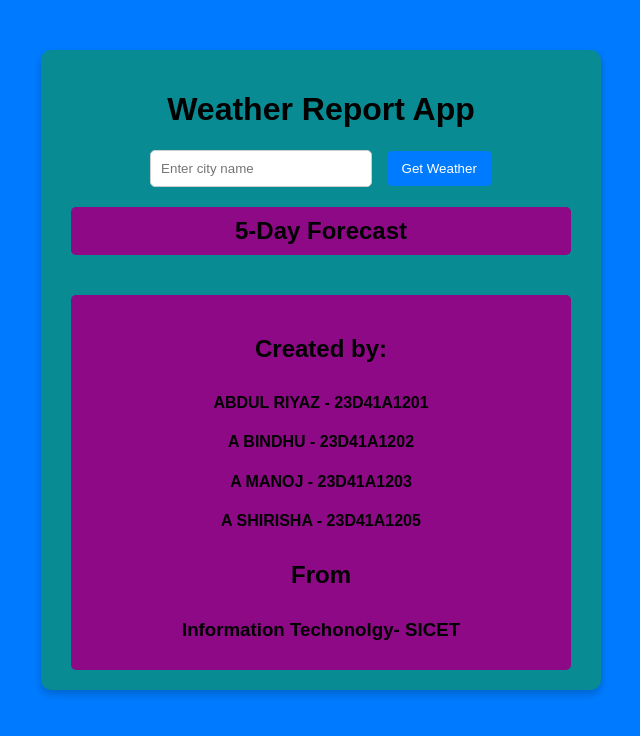
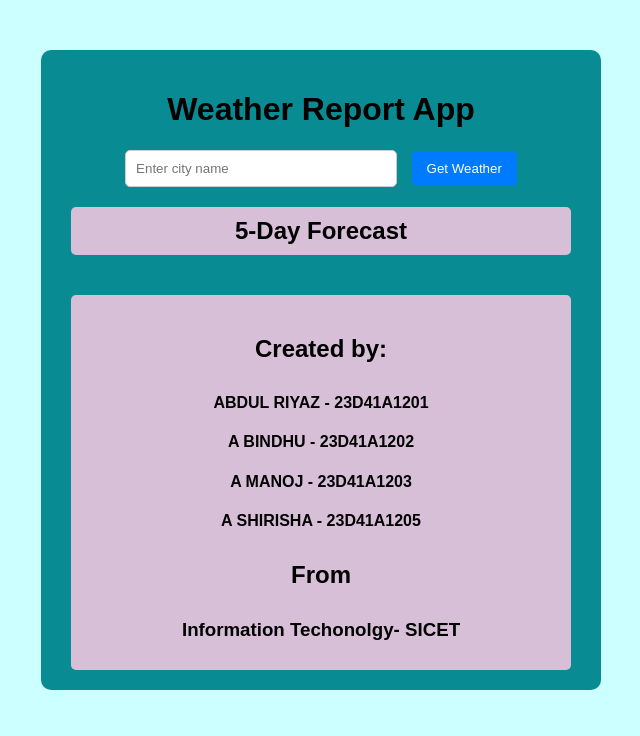
Before and after one commit to Riyaz-ProDev/Weather-Report-App, a plain HTML site: page index.html in a window 1280 px wide. Shown: the whole page, without its empty margins (319-959 px from the left). Drawn offline with Linux system fonts and the light colour scheme.

Commit message:
Update style.css

```diff
--- a/style.css
+++ b/style.css
@@ -7,7 +7,7 @@ body {
     justify-content: center;
     align-items: flex-start;
     min-height: 100vh;
-    background-color:#007bff;
+    background-color:rgb(204, 255, 255);
   }
 
   .app-container {
@@ -15,7 +15,7 @@ body {
     background:rgb(8, 139, 146);
     padding: 20px 30px;
     border-radius: 10px;
-    box-shadow: 0 4px 8px rgba(0, 0, 0, 0.2);
+    box-shadow:rgb(8, 139, 146);
     text-align: center;
     width: 80%;
     max-width: 500px;
@@ -23,7 +23,7 @@ body {
 
   input {
     padding: 10px;
-    width: 200px;
+    width: 250px;
     border: 1px solid #ccc;
     border-radius: 5px;
     margin-right: 10px;
@@ -69,7 +69,7 @@ body {
   }
   footer,h2{
     margin-top: 20px;
-    background:rgb(141, 9, 134);
+    background:#D8BFD8;
     color: black;
     padding: 10px;
     text-align: center;
```
